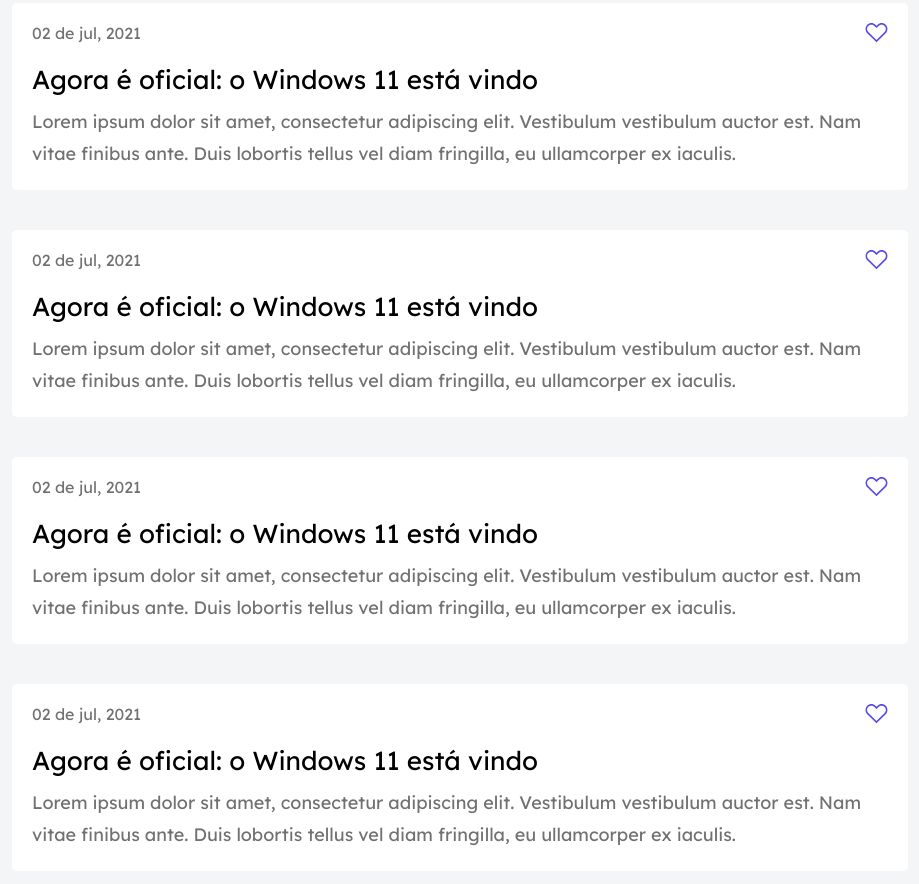
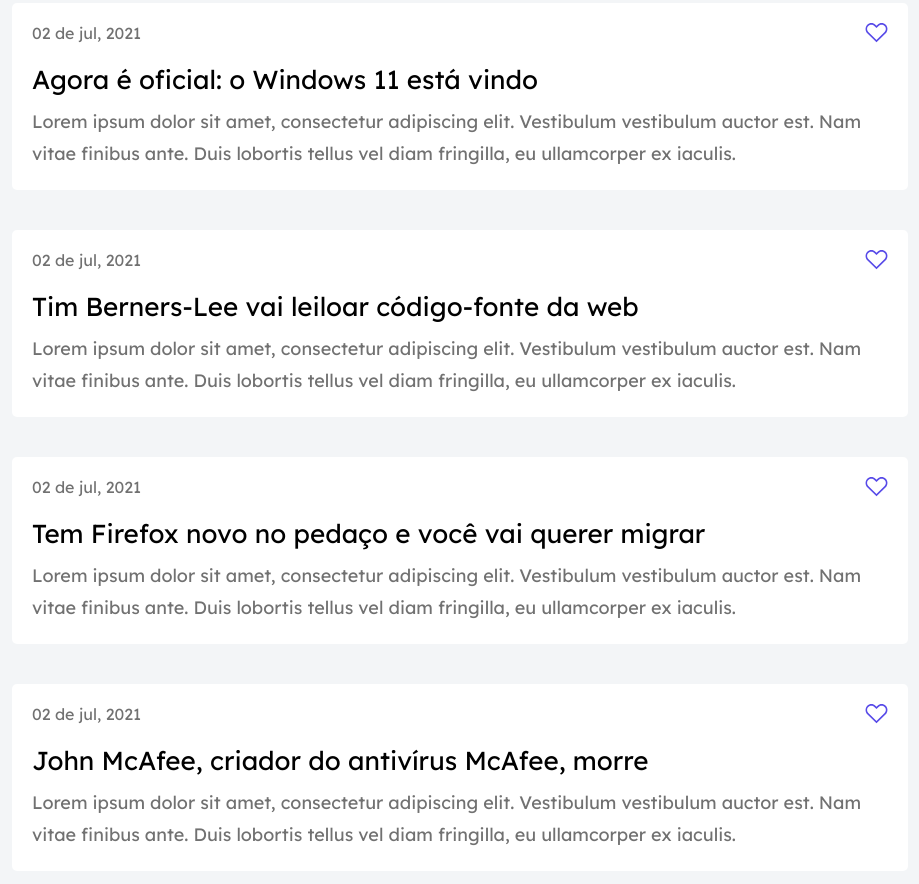
Before and after one commit to pedroschuler/Blog, a plain HTML site: page index.html in a window 1280 px wide. Shown: the part 272-1156 px from the top of the page, without its empty margins (180-1099 px from the left). Drawn offline with Linux system fonts and the light colour scheme.

Commit message:
Changing post titles

```diff
--- a/index.html
+++ b/index.html
@@ -46,7 +46,7 @@
                     <img src="Vector.svg" alt="Vector">
                 </div>
                 <h1 class="post-title">
-                    Agora é oficial: o Windows 11 está vindo
+                    Tim Berners-Lee vai leiloar código-fonte da web
                 </h1>
                 <p class="post-subtitle">
                     Lorem ipsum dolor sit amet, consectetur adipiscing elit. Vestibulum vestibulum auctor est. Nam vitae finibus ante. Duis lobortis tellus vel diam fringilla, eu ullamcorper ex iaculis.
@@ -60,7 +60,7 @@
                     <img src="Vector.svg" alt="Vector">
                 </div>
                 <h1 class="post-title">
-                    Agora é oficial: o Windows 11 está vindo
+                    Tem Firefox novo no pedaço e você vai querer migrar
                 </h1>
                 <p class="post-subtitle">
                     Lorem ipsum dolor sit amet, consectetur adipiscing elit. Vestibulum vestibulum auctor est. Nam vitae finibus ante. Duis lobortis tellus vel diam fringilla, eu ullamcorper ex iaculis.
@@ -74,7 +74,7 @@
                     <img src="Vector.svg" alt="Vector">
                 </div>
                 <h1 class="post-title">
-                    Agora é oficial: o Windows 11 está vindo
+                    John McAfee, criador do antivírus McAfee, morre
                 </h1>
                 <p class="post-subtitle">
                     Lorem ipsum dolor sit amet, consectetur adipiscing elit. Vestibulum vestibulum auctor est. Nam vitae finibus ante. Duis lobortis tellus vel diam fringilla, eu ullamcorper ex iaculis.
```
